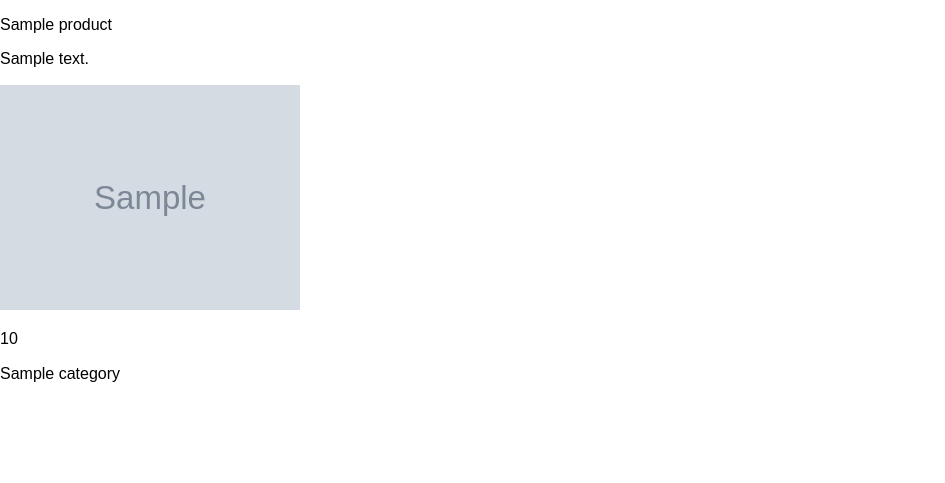
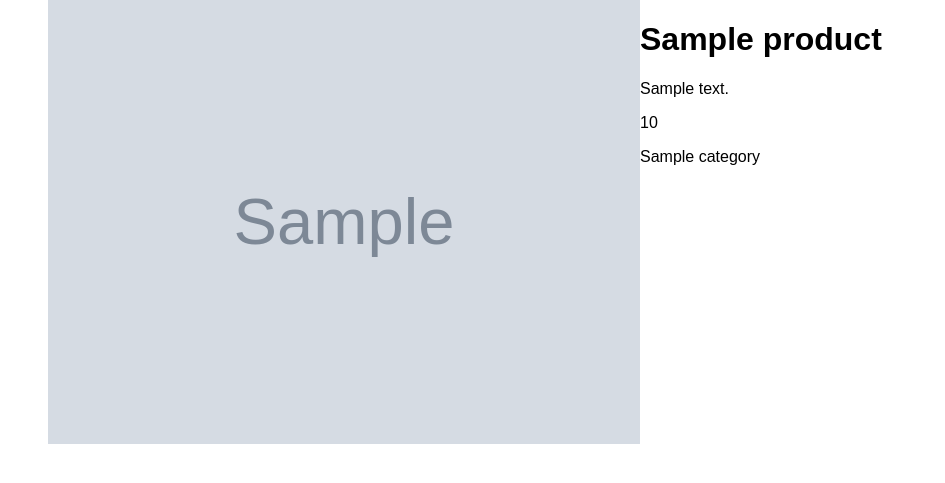
Before and after one commit to S-Lump/gift_proj, a Django app: template gift/products/templates/products/detail.html in a window 1280 px wide. Shown: the top 483 px of the page, without its empty margins (0-945 px from the left). Run offline with Django 3.2, Linux system fonts and the light colour scheme; the template is opened without the code that fills it: most values are stand-ins (such as "Sample title", 1, 10 or a date in 2020); grey boxes marked "Sample" are stand-in pictures.

Commit message:
Change html detail.html

```diff
--- a/gift/gift/static/css/index.css
+++ b/gift/gift/static/css/index.css
@@ -47,6 +47,19 @@
     background-color: rgba(0, 0, 0, 0.0);
 }
 
+.item_block{
+    display: flex;
+    margin-left: 3em;
+    margin-right: 3em;
+}
+.item_image{
+    flex: 1;
+}
+
+.item_info{
+    flex: 1;
+}
+
 @media (max-width: 850px) {
     .box {
         flex-wrap: nowrap;
--- a/gift/gift/static/css/main.css
+++ b/gift/gift/static/css/main.css
@@ -4,7 +4,7 @@
 
 :root {
     --yellow: #FAED26 ;
-    --dark: #46344e;
+    --dark: #0D0D0D;
     --gray: #5a5560;
     --light: #9D8D8F;
     --brown: #9B786F;
--- a/gift/gift/static/css/products.css
+++ b/gift/gift/static/css/products.css
@@ -5,7 +5,7 @@
 }
 
 .header {
-    height: 100px;
+    height: 70px;
     width: 100%;
     background: var(--dark);
 }
@@ -13,9 +13,9 @@
 .logo {
     display: flex;
     position: absolute;
-    height: 100px;
+    height: 70px;
     align-items: center;
-    color: var(--yellow);
+    color: var(--white);
     font-weight: bold;
     text-transform: uppercase;
 }
@@ -23,7 +23,7 @@
 .header__menu {
     display: flex;
     width: 100%;
-    height: 100px;
+    height: 70px;
     justify-content: flex-end;
     align-items: center;
 }
--- a/gift/products/templates/products/detail.html
+++ b/gift/products/templates/products/detail.html
@@ -6,9 +6,15 @@ Detail
 {% endblock %}
 
 {% block content %}
-<p>{{ product.title }}</p>
-<p>{{ product.description }}</p>
-<p><img src="{{ product.photo.url }}" alt="" width="300"></p>
-<p>{{ product.price }}</p>
-<p>{{ product.category }}</p>
+
+<div class = "item_block">
+    <img class="item_image" src="{{ product.photo.url }}" alt="" width="300">
+    <div class="item_info">
+        <h1>{{ product.title }}</h1>
+    <p>{{ product.description }}</p>
+    <p>{{ product.price }}</p>
+    <p>{{ product.category }}</p>
+    </div>
+</div>
+
 {% endblock %}
```
